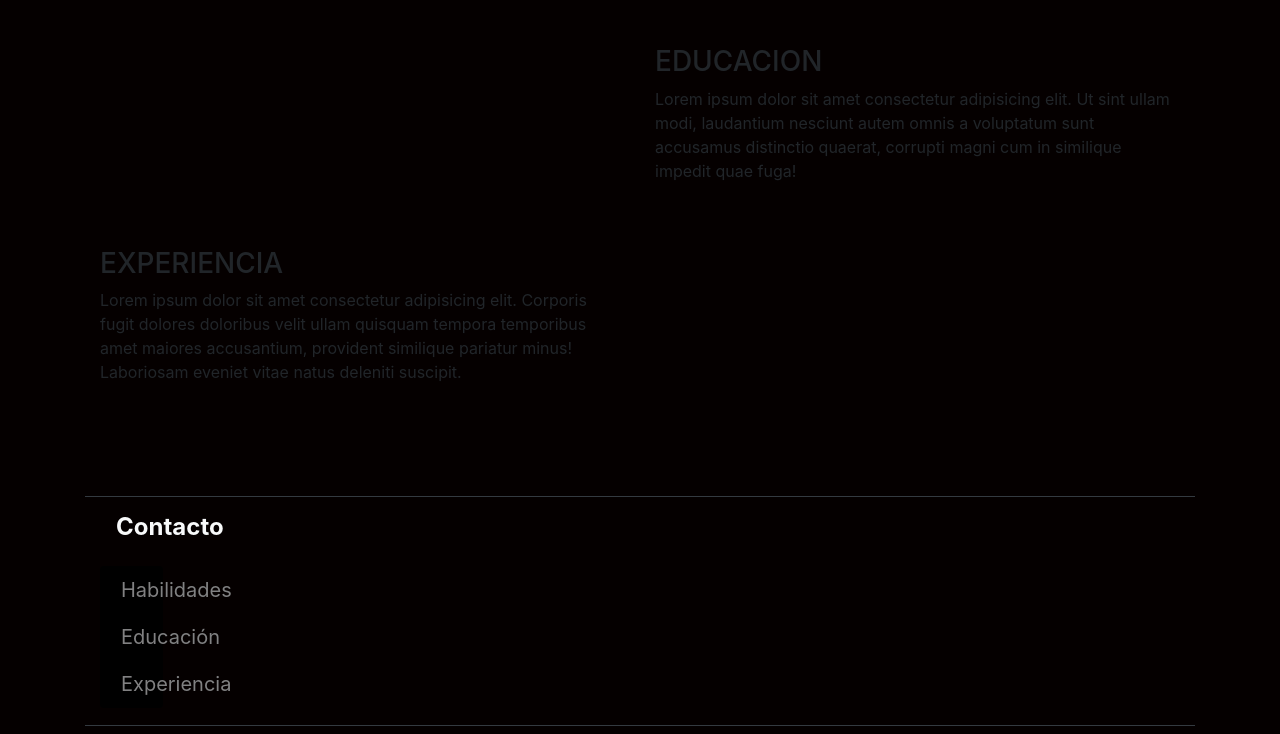
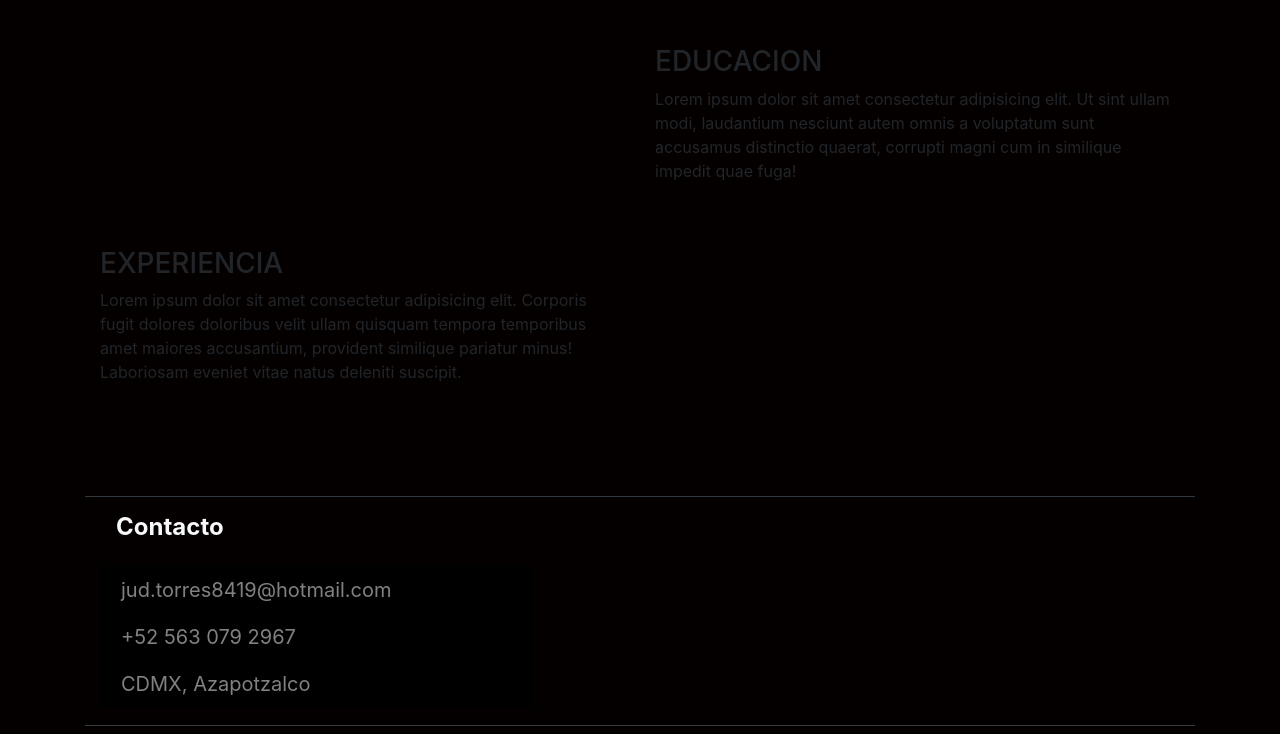
Before and after one commit to RamonaJudithTorres/Portafolio, a plain HTML site: page index.html in a window 1280 px wide. Shown: the part 1730-2464 px from the top of the page. Drawn offline with nearby package versions, Linux system fonts and the light colour scheme.

Commit message:
cambio footer

```diff
--- a/index.html
+++ b/index.html
@@ -119,12 +119,12 @@
         <footer class="text-white pt-5 pb-2 ">
             <div class="container text-center text-md-left border border-dark border-left-0 border-right-0">
                 <div class="row">
-                    <div class="col-md-1 ">
+                    <div class="col-md-5">
                         <h4 class="mb-4 font-weight-bold text-light pt-3 pl-3">Contacto</h4>
                         <ul class="pl-0">
-                            <a href="#" class="list-group-item list-group-item-light py-2 list-side">Habilidades</a>
-                            <a href="#" class="list-group-item list-group-item-light py-2 list-side">Educación</a>
-                            <a href="#" class="list-group-item list-group-item-light py-2 list-side">Experiencia</a>
+                            <a href="#" class="list-group-item list-group-item-light py-2 list-side">jud.torres8419@hotmail.com</a>
+                            <a href="#" class="list-group-item list-group-item-light py-2 list-side">+52 563 079 2967</a>
+                            <a href="#" class="list-group-item list-group-item-light py-2 list-side">CDMX, Azapotzalco</a>
                         </ul>
                         <div class="col-md-8"></div>
                     </div>
```
